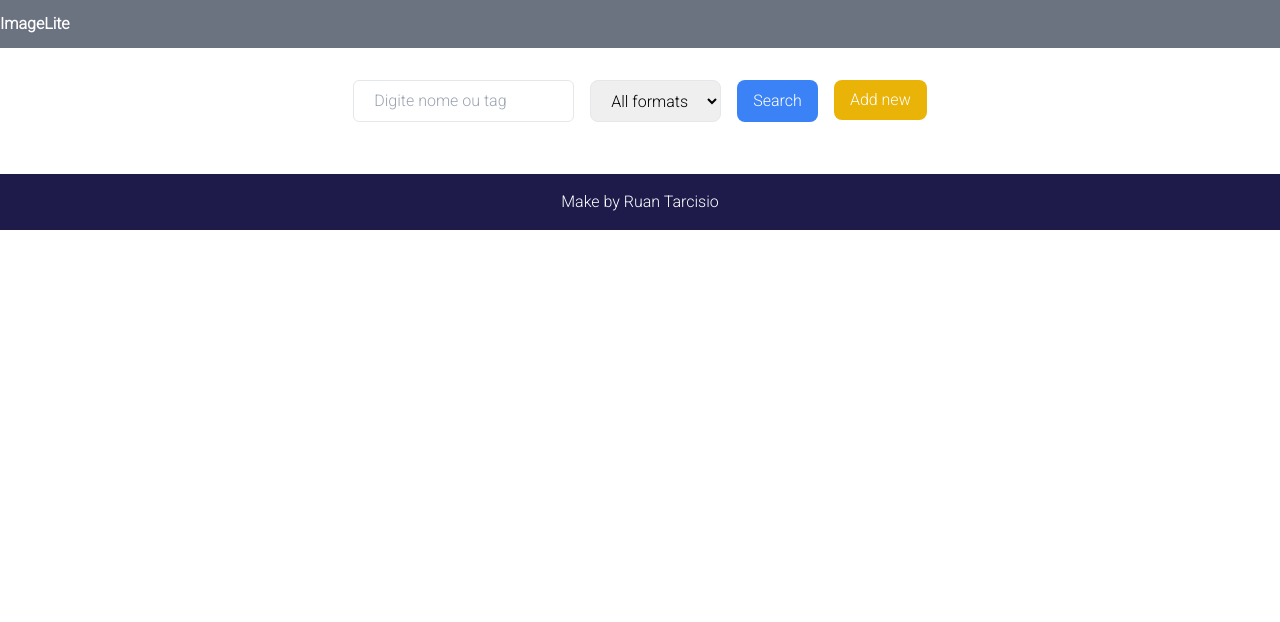
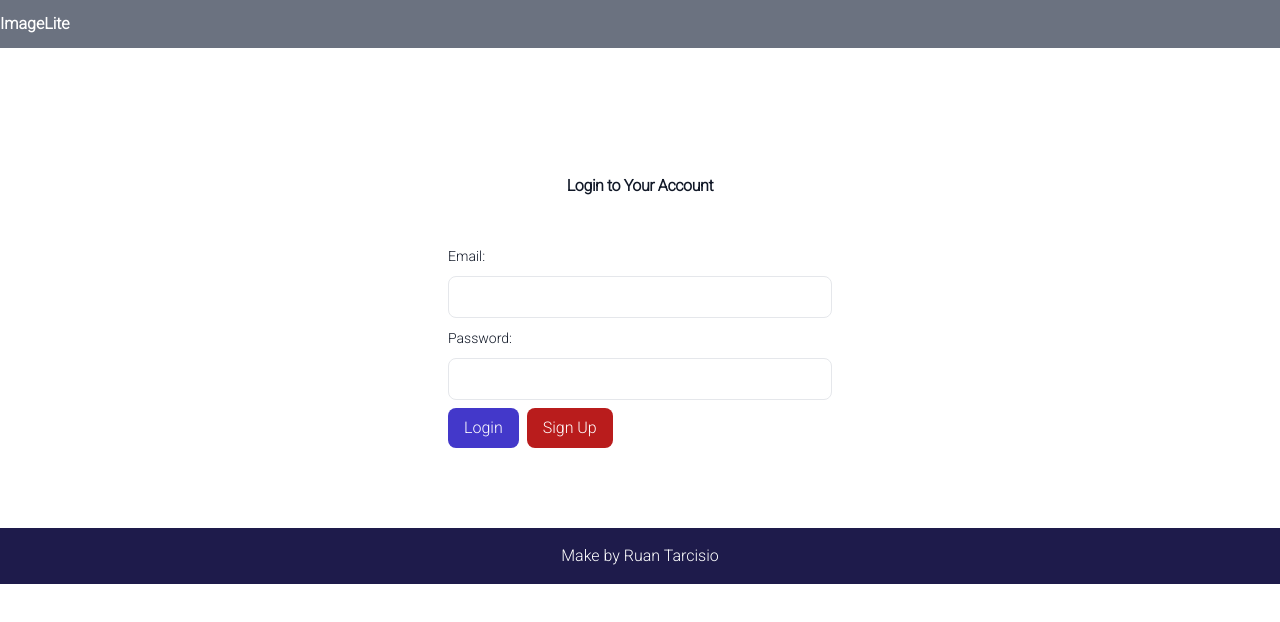
Before and after one commit to RuanTarcisio/imageLiteApiFront, a Next.js app: page /galeria in a window 1280 px wide. Shown: the top 622 px of the page. Built offline with nearby package versions, Linux system fonts and the light colour scheme.

Commit message:
Protecao de paginas autenticadas.

```diff
--- a/src/app/formulario/page.tsx
+++ b/src/app/formulario/page.tsx
@@ -1,6 +1,6 @@
 'use client'
 
-import { Template, InputText, Button, RenderIf, useNotification, FieldError } from "@/components"
+import { Template, InputText, Button, RenderIf, useNotification, FieldError, AuthenticatedPage } from "@/components"
 import { useFormik } from "formik"
 import { useState } from "react";
 import { useImageService } from '../../resource/images/image.service';
@@ -54,6 +54,7 @@
     }
 
     return(
+        <AuthenticatedPage>
             <Template>
                 <section className="flex flex-col items-center justify-center my-5">
                     <h5 className=" mt-3 mb-10 text-3xl font-extrabold tracking-tight text-gray-900">Nova imagem</h5>
@@ -114,5 +115,6 @@
                     </form>
                 </section>
             </Template>
+        </AuthenticatedPage>
     )
 }
--- a/src/app/galeria/page.tsx
+++ b/src/app/galeria/page.tsx
@@ -1,6 +1,6 @@
 'use client'
 
-import { Template, ImageCard, Button, InputText, useNotification } from '@/components'
+import { Template, ImageCard, Button, InputText, useNotification, AuthenticatedPage } from '@/components'
 import { useImageService } from '../../resource';
 import { useState } from 'react'
 import { Image } from '../../resource/images/image.resource';
@@ -43,6 +43,7 @@
     }
 
     return(
+        <AuthenticatedPage>
             <Template loading={loading}>
 
                 <section className='flex flex-col items-center justify-center my-5'>
@@ -70,6 +71,7 @@
                     }
                 </section>
             </Template>
+        </AuthenticatedPage>
     )
 
 }
--- a/src/app/login/page.tsx
+++ b/src/app/login/page.tsx
@@ -29,6 +29,7 @@
             try {
                 const accessToken: AccessToken = await auth.authenticate(credentials);
                 auth.initSession(accessToken);
+                console.log("Session valid?", auth.isSessionValid())
                 router.push("/galeria")
             } catch(error: any){
                 const message = error?.message;
--- /dev/null
+++ b/src/components/AuthenticatedPage.tsx
@@ -0,0 +1,26 @@
+import {  useAuth } from '@/resource'
+import Login from '@/app/login/page';
+
+
+interface AuthenticatedPageProps {
+    children: React.ReactNode
+}
+
+export const AuthenticatedPage: React.FC<AuthenticatedPageProps> = ({
+    children
+}) => {
+
+    const auth = useAuth();
+
+    if(auth.isSessionValid()){
+        return (
+            <>
+                {children}
+            </>
+        )
+
+    }
+
+    return <Login />
+
+}
--- a/src/components/index.ts
+++ b/src/components/index.ts
@@ -3,3 +3,4 @@
 export { ImageCard } from './ImageCard'
 export { InputText, FieldError} from './input'
 export { useNotification } from './notification'
+export { AuthenticatedPage } from './AuthenticatedPage'
--- a/src/resource/user/authentication.service.ts
+++ b/src/resource/user/authentication.service.ts
@@ -79,7 +79,7 @@
             return false;
         }
 
-        const expiration: number | undefined = userSession.expiration;
+        const expiration: number | undefined  = userSession.expiration;
         if(expiration){
             const expirationDateInMillis = expiration * 1000;
             return new Date() < new Date(expirationDateInMillis);
```
Lines whose indentation alone changed are shown as unchanged.
